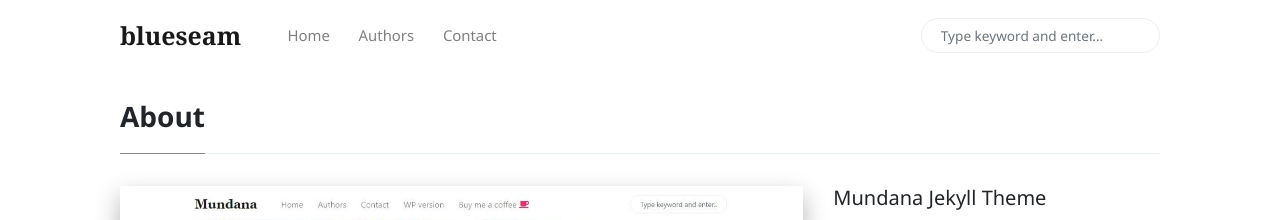
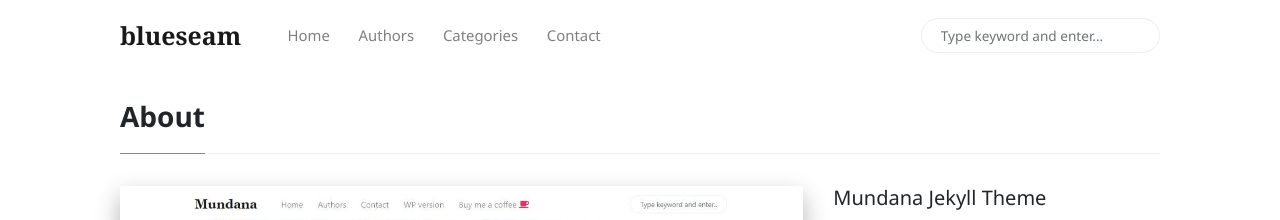
Before and after one commit to blueseam/blueseam.github.io, a Jekyll site: the page built from _pages/about.md, in a window 1280 px wide. Shown: the top 220 px of the page. Built offline with Jekyll 4.4.1, drawn with Linux system fonts in a browser that asks for light colours; nearby versions of some CDN libraries; comment, search, counter and statistics services are not loaded.

Commit message:
Update menu-header.html

```diff
--- a/_includes/menu-header.html
+++ b/_includes/menu-header.html
@@ -5,6 +5,9 @@
 </li>
 <li class="nav-item">
 <a class="nav-link" href="{{site.baseurl}}/authors-list.html">Authors</a>
+</li>
+<li class="nav-item">
+<a class="nav-link" href="{{site.baseurl}}/categories.html">Categories</a>
 </li>
 <li class="nav-item">
 <a class="nav-link" href="{{site.baseurl}}/contact.html">Contact</a>
```
